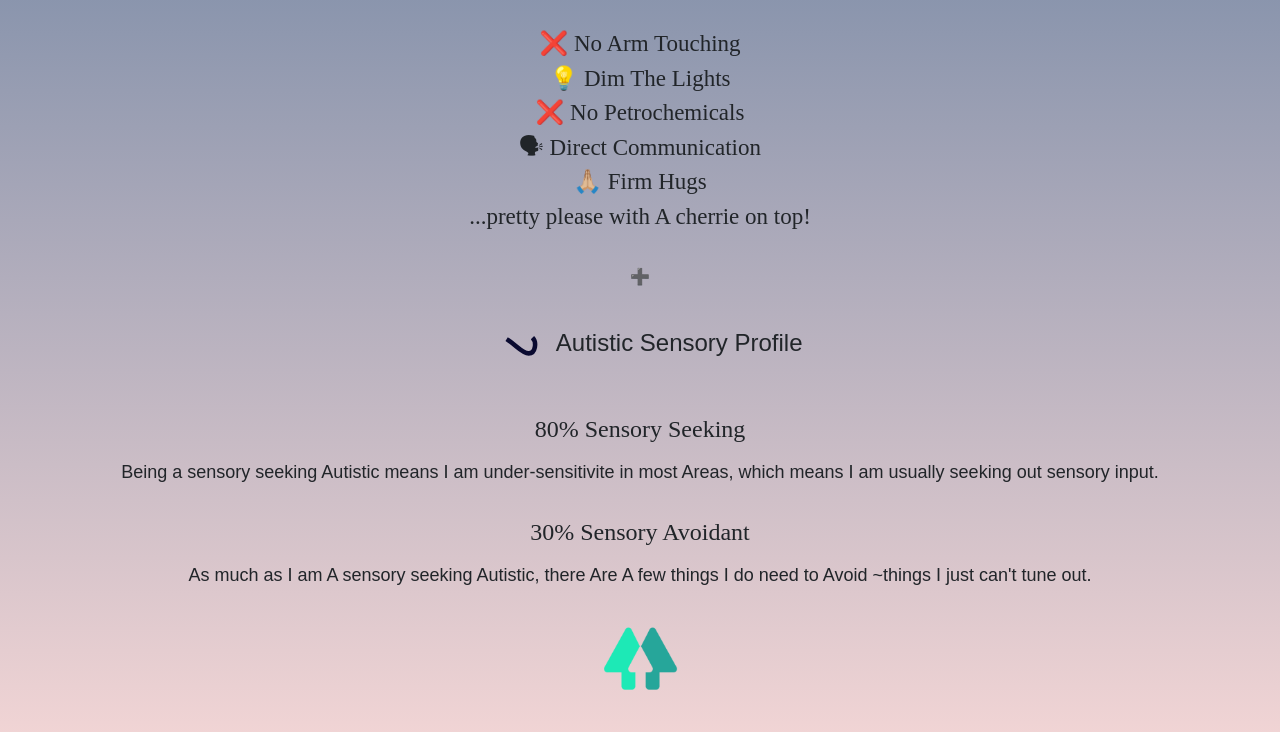
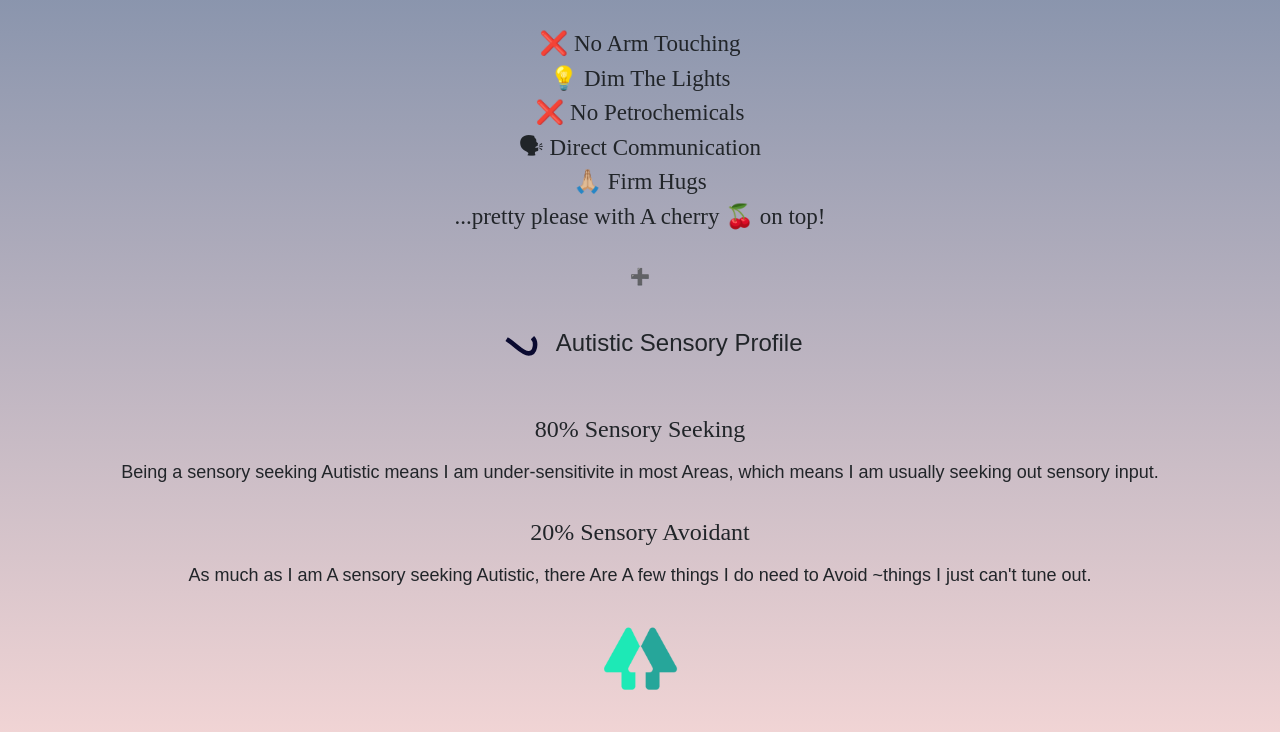
Before and after one commit to r3llie/my_sensory_profile, a plain HTML site: page index.html in a window 1280 px wide. Shown: the part 282-1014 px from the top of the page. Drawn offline with nearby package versions, Linux system fonts and the light colour scheme; a web font is replaced by a local one.

Commit message:
Changed some content

```diff
--- a/index.html
+++ b/index.html
@@ -42,7 +42,7 @@
         <li>❌ No Petrochemicals</li>
         <li>🗣 Direct Communication</li>
         <li>🙏🏼 Firm Hugs</li>
-        ...pretty please with A cherrie on top!
+        ...pretty please with A cherry 🍒 on top!
       </ul>
     </div>
     <div class="plus-sign">➕</div>
@@ -82,7 +82,7 @@
           Being a sensory seeking Autistic means I am under-sensitivite in most
           Areas, which means I am usually seeking out sensory input.
         </p>
-        <li>30% Sensory Avoidant</li>
+        <li>20% Sensory Avoidant</li>
         <p class="avoidant-paragraph">
           As much as I am A sensory seeking Autistic, there Are A few things I
           do need to Avoid ~things I just can't tune out.
```
